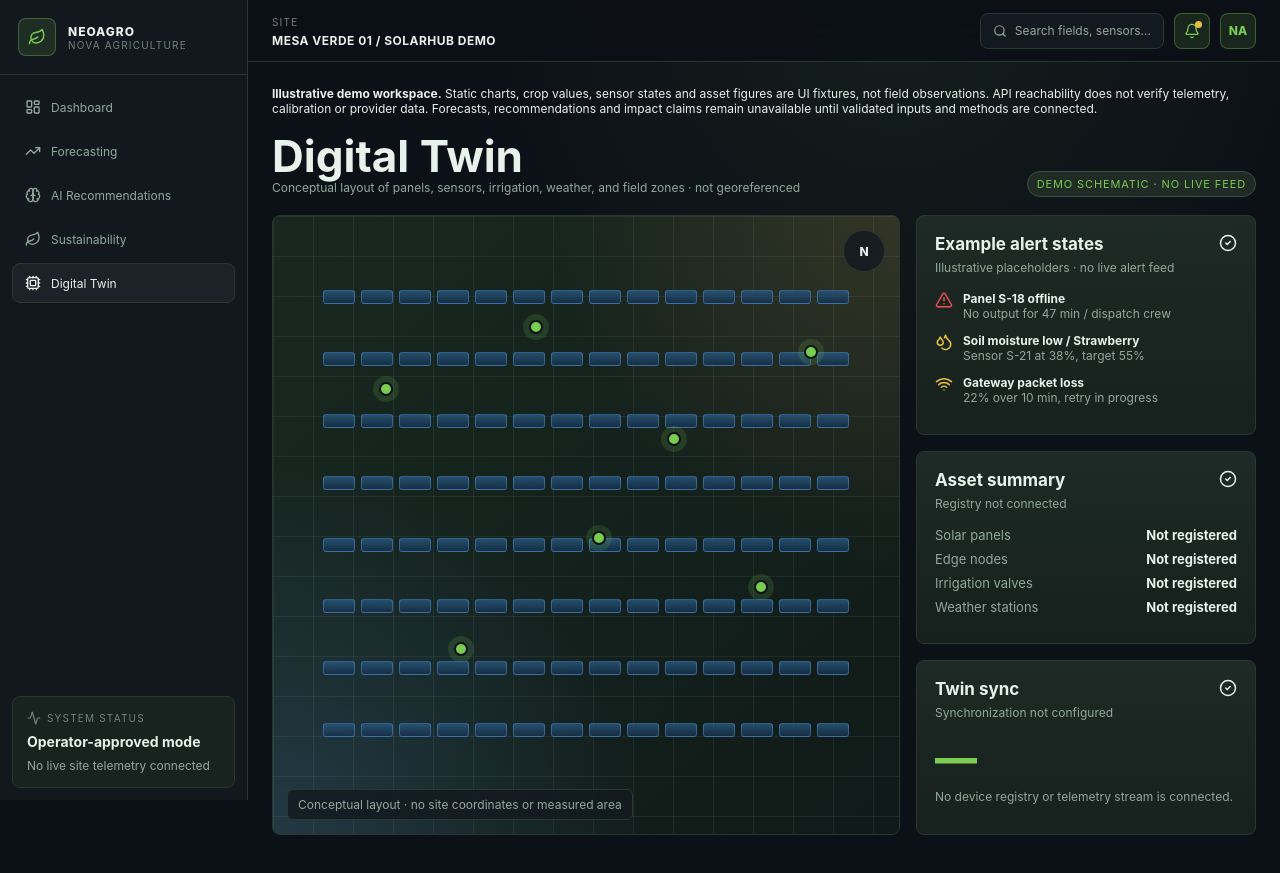
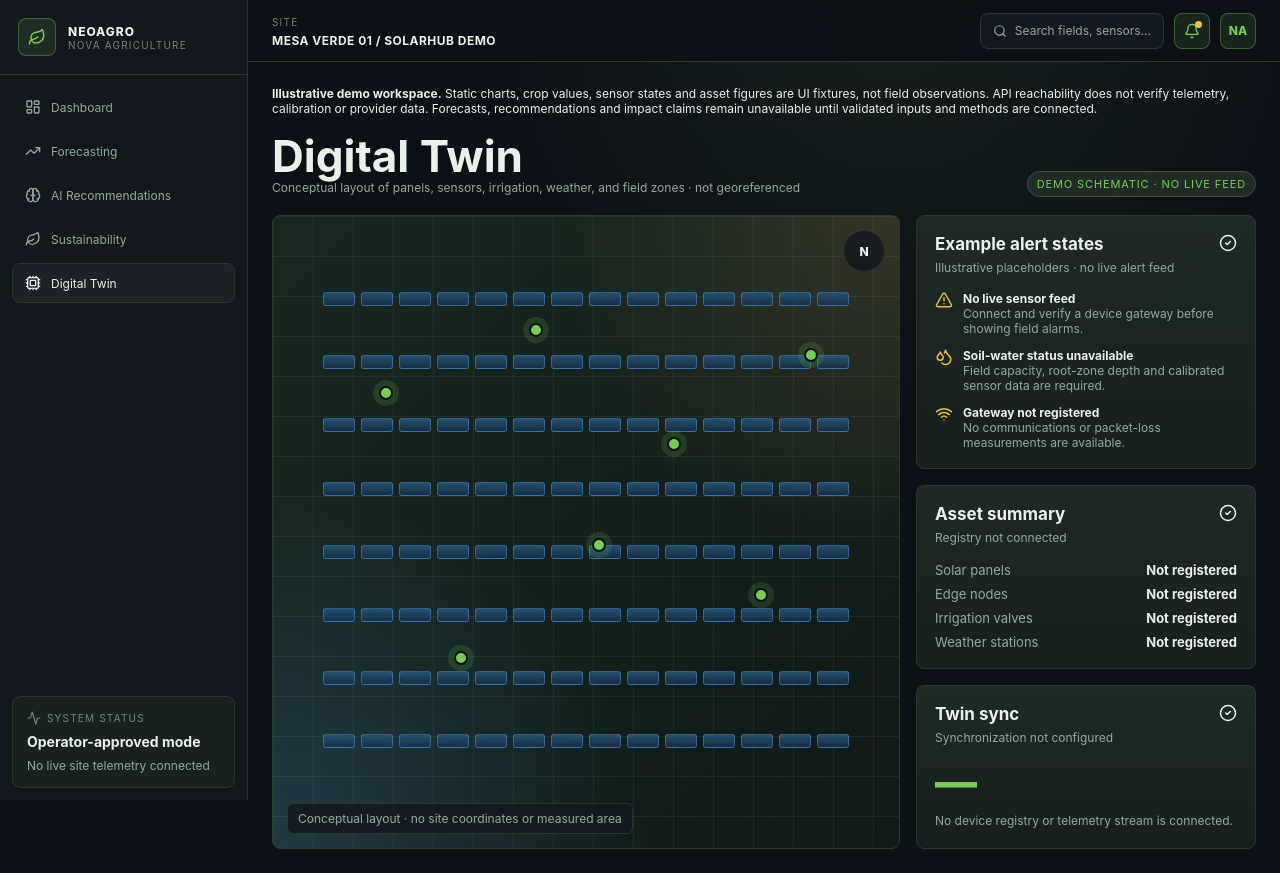
Before and after one commit to wisemaiarservices-debug/neoagro-platform, a Next.js app in the folder apps/web/: page /digital-twin in a window 1280 px wide. Built offline with nearby package versions, Linux system fonts and the light colour scheme.

Commit message:
fix: replace fictional NeoAgro digital twin alerts with data readiness checks

```diff
--- a/apps/web/components/neoagro-pages.tsx
+++ b/apps/web/components/neoagro-pages.tsx
@@ -244,9 +244,9 @@ export function DigitalTwinView() {
         </div>
         <aside className="ag-twin-side">
           <Panel title="Example alert states" subtitle="Illustrative placeholders · no live alert feed">
-            <Alert icon={AlertTriangle} title="Panel S-18 offline" body="No output for 47 min / dispatch crew" tint="bad" />
-            <Alert icon={Droplets} title="Soil moisture low / Strawberry" body="Sensor S-21 at 38%, target 55%" tint="warn" />
-            <Alert icon={Wifi} title="Gateway packet loss" body="22% over 10 min, retry in progress" tint="warn" />
+            <Alert icon={AlertTriangle} title="No live sensor feed" body="Connect and verify a device gateway before showing field alarms." tint="warn" />
+            <Alert icon={Droplets} title="Soil-water status unavailable" body="Field capacity, root-zone depth and calibrated sensor data are required." tint="warn" />
+            <Alert icon={Wifi} title="Gateway not registered" body="No communications or packet-loss measurements are available." tint="warn" />
           </Panel>
           <Panel title="Asset summary" subtitle="Registry not connected">
             <div className="ag-list"><span>Solar panels <b>Not registered</b></span><span>Edge nodes <b>Not registered</b></span><span>Irrigation valves <b>Not registered</b></span><span>Weather stations <b>Not registered</b></span></div>
```
